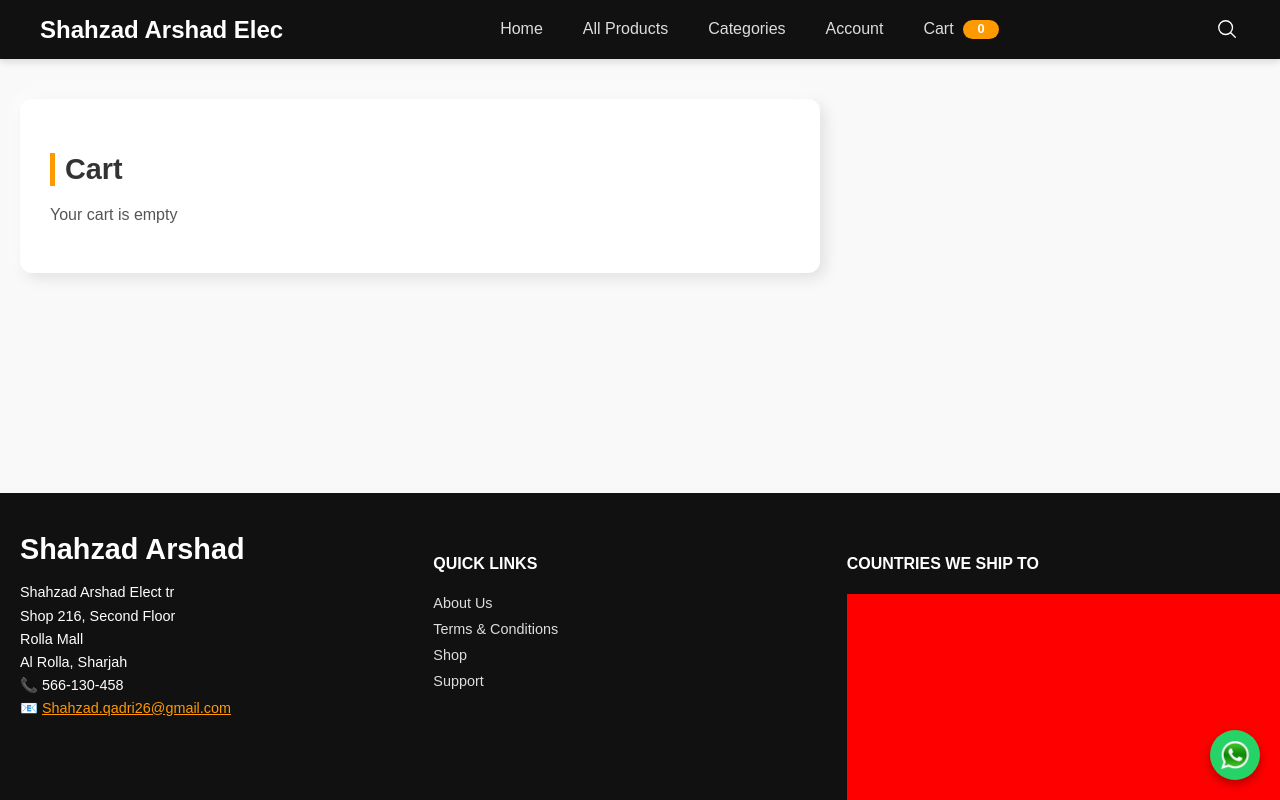
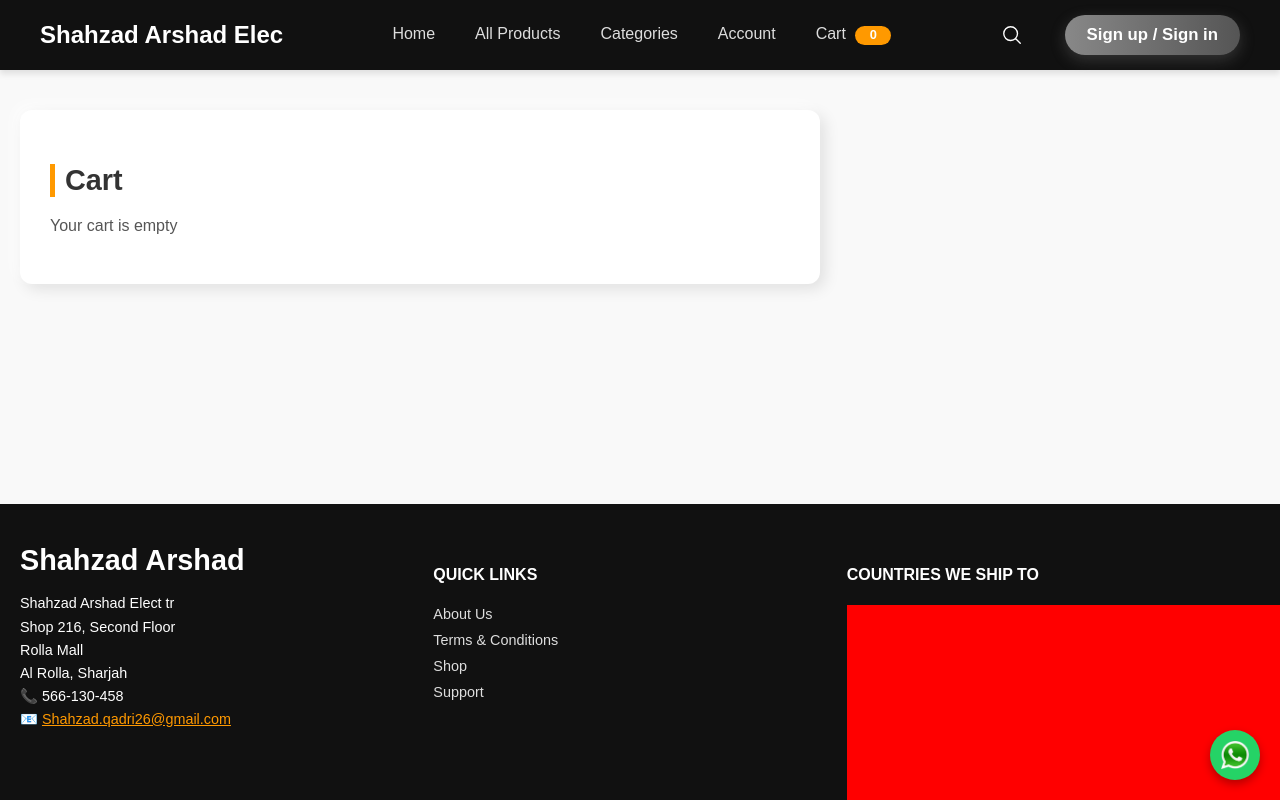
Before and after one commit to adibkhan12/ecommerce-front, a Next.js app: page /cart in a window 1280 px wide. Shown: the top 800 px of the page. Built offline with nearby package versions, Linux system fonts and the light colour scheme; no server answers; the database is empty; what next-reveal would draw is missing.

Commit message:
added logout and signup button in front

```diff
--- a/components/Featured.js
+++ b/components/Featured.js
@@ -129,8 +129,7 @@ export default function Featured({product}){
                                 </Desc>
                                 <ButtonWrapper>
                                     <ButtonLink href = {'/product/'+product._id} outline={1} white={1}>Read More</ButtonLink>
-                                    <ButtonLink href = {'/product/'+product._id} outline={1} white={1}>Read More</ButtonLink>
-                                    <Button white="true" onClick={addFeaturedToCart}>
+                                    <Button primary={1} outline={1} _id={product._id} src={product.images?.[0]}>
                                         <CartIcon />
                                         Add to Cart
                                     </Button>
--- a/components/Header.js
+++ b/components/Header.js
@@ -2,6 +2,7 @@ import Link from "next/link";
 import styled from "styled-components";
 import Center from "@/components/Center";
 import { useContext, useState } from "react";
+import { signIn, signOut, useSession } from "next-auth/react";
 import { CartContext } from "@/components/CartContext";
 import BarsIcon from "@/components/icons/Bars";
 import SearchIcon from "@/components/icons/SearchIcons";
@@ -141,6 +142,33 @@ const SideIcons = styled.div`
     }
 `;
 
+// Stylish Auth Button
+const AuthButton = styled.button`
+    margin-left: 20px;
+    padding: 10px 22px;
+    font-size: 1.05rem;
+    font-weight: 600;
+    border-radius: 30px;
+    background: linear-gradient(90deg, #888888, #555555);
+    color: #fff;
+    border: none;
+    box-shadow: 0 5px 15px rgba(136, 136, 136, 0.3);
+    cursor: pointer;
+    transition: transform 0.25s, box-shadow 0.25s, background 0.25s;
+
+    &:hover {
+        transform: translateY(-2px);
+        box-shadow: 0 8px 24px rgba(85, 85, 85, 0.5);
+        background: linear-gradient(90deg, #555555, #888888);
+    }
+
+    &:active {
+        transform: scale(0.97);
+        box-shadow: 0 4px 8px rgba(136, 136, 136, 0.35);
+    }
+
+`;
+
 export default function Header() {
     const { cart } = useContext(CartContext);
     const cartItemCount =
@@ -148,6 +176,18 @@ export default function Header() {
             ? cart.items.reduce((total, item) => total + item.quantity, 0)
             : 0;
     const [mobileNavActive, setMobileNavActive] = useState(false);
+
+    // Auth
+    const { data: session, status } = useSession();
+
+    // Handlers
+    async function handleSignIn() {
+        await signIn("google");
+    }
+
+    async function handleSignOut() {
+        await signOut({ callbackUrl: process.env.NEXT_PUBLIC_URL });
+    }
 
     return (
         <StyledHeader>
@@ -165,6 +205,18 @@ export default function Header() {
                     </StyledNav>
                     <SideIcons>
                         <Link href={'/search'} className="size-6"><SearchIcon/></Link>
+                        {/* On desktop, show auth button in side icons */}
+                        {status === "loading" ? (
+                            <AuthButton style={{ opacity: 0.7 }}>Loading...</AuthButton>
+                        ) : !session ? (
+                            <AuthButton onClick={handleSignIn}>
+                                Sign up / Sign in
+                            </AuthButton>
+                        ) : (
+                            <AuthButton onClick={handleSignOut}>
+                                Logout
+                            </AuthButton>
+                        )}
                         <NavButton onClick={() => setMobileNavActive((prev) => !prev)}>
                             <BarsIcon />
                         </NavButton>
```
Also changed, not shown: 1 other file (tests, documents, lock files or other folders).
